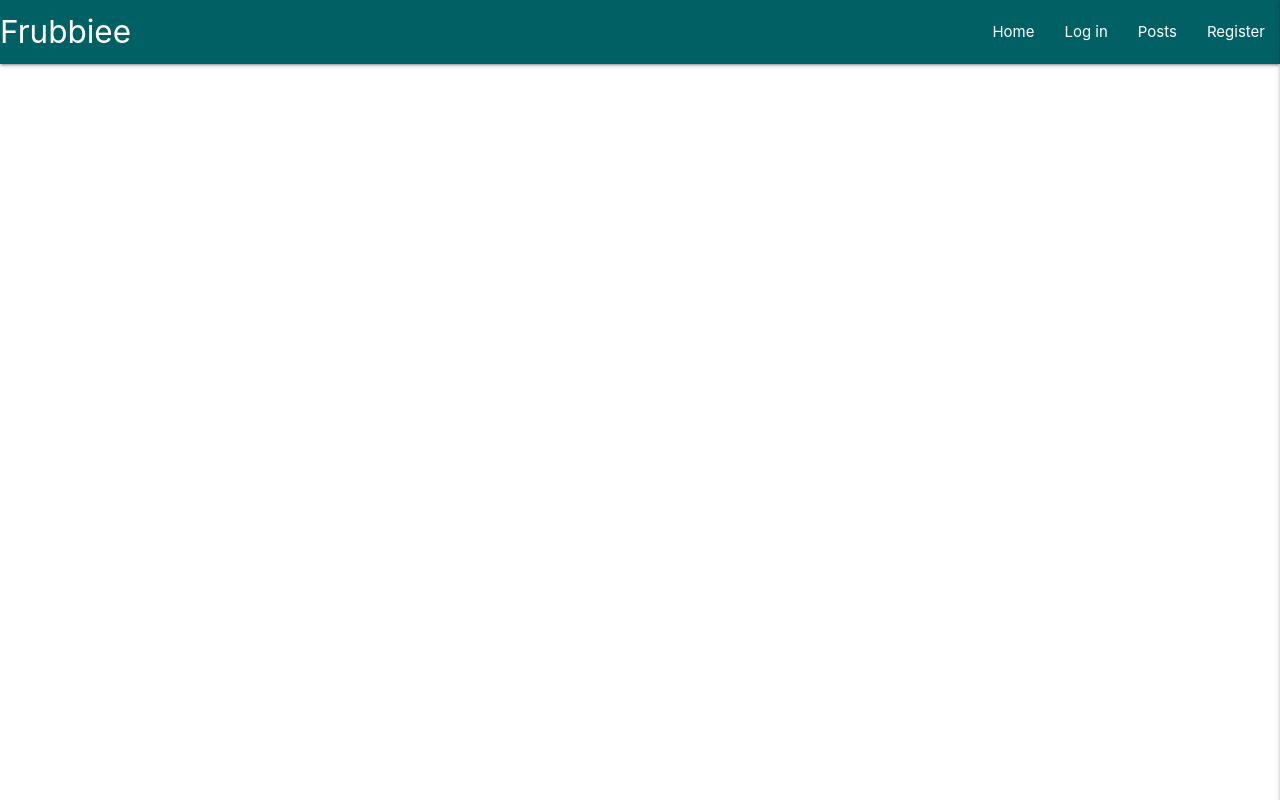
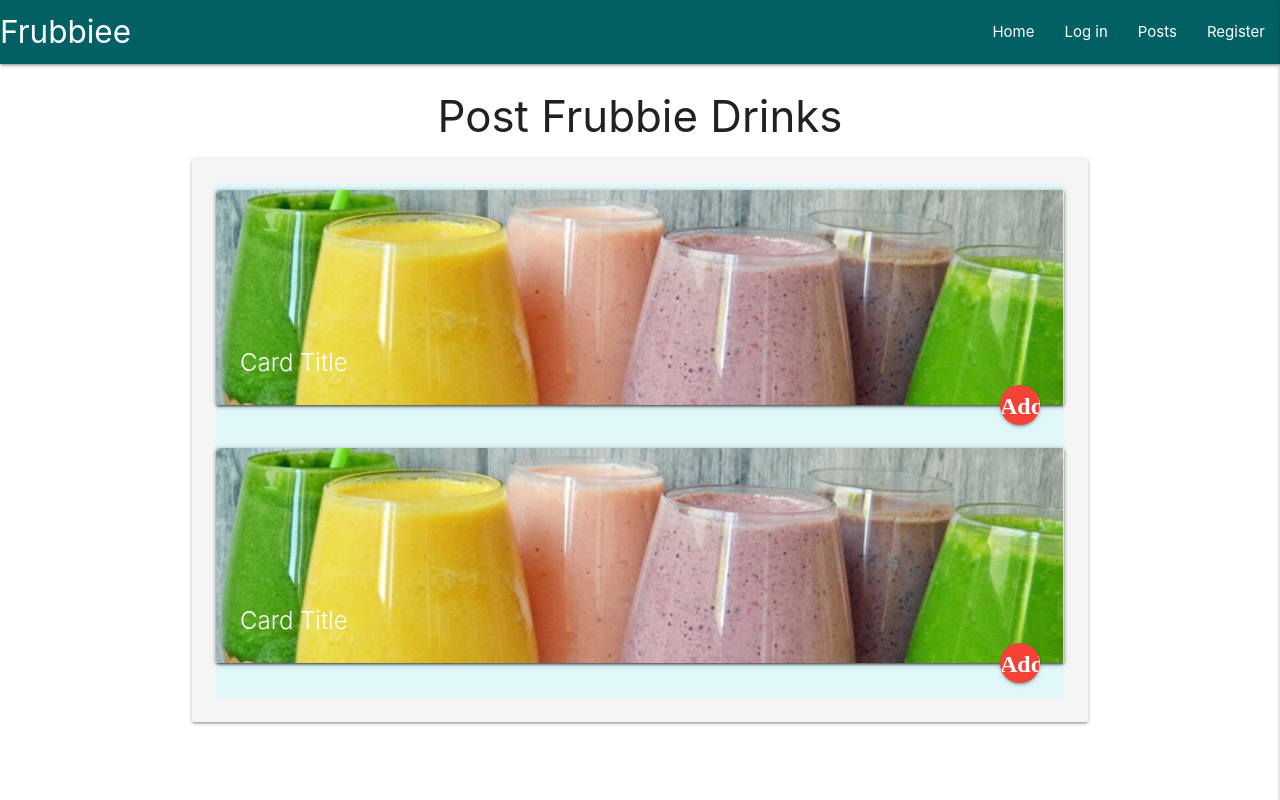
Before and after one commit to suzzet31/Frubbiee, a Flask app: page /posts in a window 1280 px wide. Run offline with Flask 2, Linux system fonts and the light colour scheme; data that the repository does not hold is empty; some libraries are stand-ins or nearby versions.

Commit message:
add images

```diff
--- a/app.py
+++ b/app.py
@@ -24,17 +24,6 @@ mongo = PyMongo(app)
 def get_recipes():
     recipes = list(mongo.db.recipes.find())
     return render_template("recipes.html", recipes=recipes)
-
-
-@app.route("/posts")
-def posts():
-    posts = list(mongo.db.posts.find())
-    return render_template("posts.html", posts=posts)
-
-
-@app.route("/about")
-def about():
-    return render_template("about.html")
 
 
 @app.route("/register", methods=["GET", "POST"])
@@ -69,7 +58,6 @@ def login():
         existing_user = mongo.db.users.find_one(
             {"username": request.form.get("username").lower()})
 
-
         if existing_user:
             # ensure hashed password matches user input
             if check_password_hash(
@@ -92,6 +80,8 @@ def login():
     return render_template("login.html")
 
 
+
+
 @app.route("/profile/<username>", methods=["GET", "POST"])
 def profile(username):
     # grab the session user's username from db
@@ -106,6 +96,14 @@ def logout():
     flash("You have been logged out")
     session.pop("user")
     return redirect(url_for("login"))
+
+@app.route("/posts" , methods=["GET","POST"])
+def posts():
+    if request.method == "POST":
+        flash("Your recipe is been posted")
+        session.pop(session["user"])
+    return render_template("posts.html")
+
 
 
 @app.route("/add_recipes", methods=["GET","POST"])
@@ -153,10 +151,11 @@ def edit_recipes(recipes_id):
 
 
 @app.route("/delete_recipes/<recipes_id>")
-def delete_recipes(task_id):
+def delete_recipes(recipes_id):
     mongo.db.recipes.remove({"_id": ObjectId(recipes_id)})
     flash("Recipes Successfully Deleted")
     return redirect(url_for("get_recipes"))
+
 
 if __name__ == "__main__":
     app.run(host=os.environ.get("IP"),
--- a/templates/base.html
+++ b/templates/base.html
@@ -66,6 +66,7 @@
         {% for message in messages %}
         <div class="row flashes">
             <h4 class="cyan lighten-5 accent-2 lighten-4 center-align">{{ message }}</h4>
+            {{ card-images}}
         </div>
         {% endfor %}
         {% endif %}
@@ -73,10 +74,9 @@
     </section>
     <main class="container">
         {% block content %}
-
+        {{images}}
         {% endblock %}
     </main>
-
 
     <script src="https://code.jquery.com/jquery-3.6.0.min.js"
         integrity="sha256-/xUj+3OJU5yExlq6GSYGSHk7tPXikynS7ogEvDej/m4=" crossorigin="anonymous"></script>
--- a/templates/edit_recipes.html
+++ b/templates/edit_recipes.html
@@ -83,6 +83,11 @@
                   </label>
             </div>
          </div>
+         <div class="card col12 s12">
+            <image src="{{url_for('static',filename='images/cherry.jpg')}}">
+               <span class="card-title">Card Title</span>
+               <a class="btn-floating halfway-fab waves-effect waves-light red"><i class="fas fa-add-circle">Add</i></a>
+         </div>
       </div>
       <!-- submit button -->
       <div class="row">
--- a/templates/posts.html
+++ b/templates/posts.html
@@ -2,13 +2,39 @@
 {% block content %}
 
 <title>Frubbie Drinks</title>
-<div class="collapsible-body">
-
+<div>
+    <h3 class="light-black-text text-darken-4 center-align">Post Frubbie Drinks</h3>
+    <div class="row card-panel grey lighten-4">
+        <form class="col s12 cyan lighten-5" method="POST" action="{{ url_for('posts') }}">
+            <!-- category selection -->
+            <div class="row">
+                <div class="card s12 ">
+                    <div class="card">
+                        <div class="card-image">
+                            <image src="{{url_for('static',filename='images/juice.png')}}">
+                                <span class="card-title">Card Title</span>
+                                <a class="btn-floating halfway-fab waves-effect waves-light red"><i
+                                        class="fas fa-add-circle">Add</i></a>
+                        </div>
+                    </div>
+                </div>
+            </div>
+        </form>
+        <form class="col s12 cyan lighten-5" method="POST" action="{{ url_for('posts') }}">
+            <!-- category selection -->
+            <div class="row">
+                <div class="card s12 ">
+                    <div class="card">
+                        <div class="card-image">
+                            <image src="{{url_for('static',filename='images/juice.png')}}">
+                                <span class="card-title">Card Title</span>
+                                <a class="btn-floating halfway-fab waves-effect waves-light red"><i
+                                        class="fas fa-add-circle">Add</i></a>
+                        </div>
+                    </div>
+                </div>
+            </div>
+        </form>
+    </div>
 </div>
-
-</div>
-
-<body>
-
-</body>
 {% endblock %}
```
Also changed, not shown: templates/add_recipes.html (+2 -6 lines), templates/recipes.html (+7 -1 lines), static/images/cherry.jpg (added), static/images/juice.png (added), static/images/smoothie.jpg (added).
